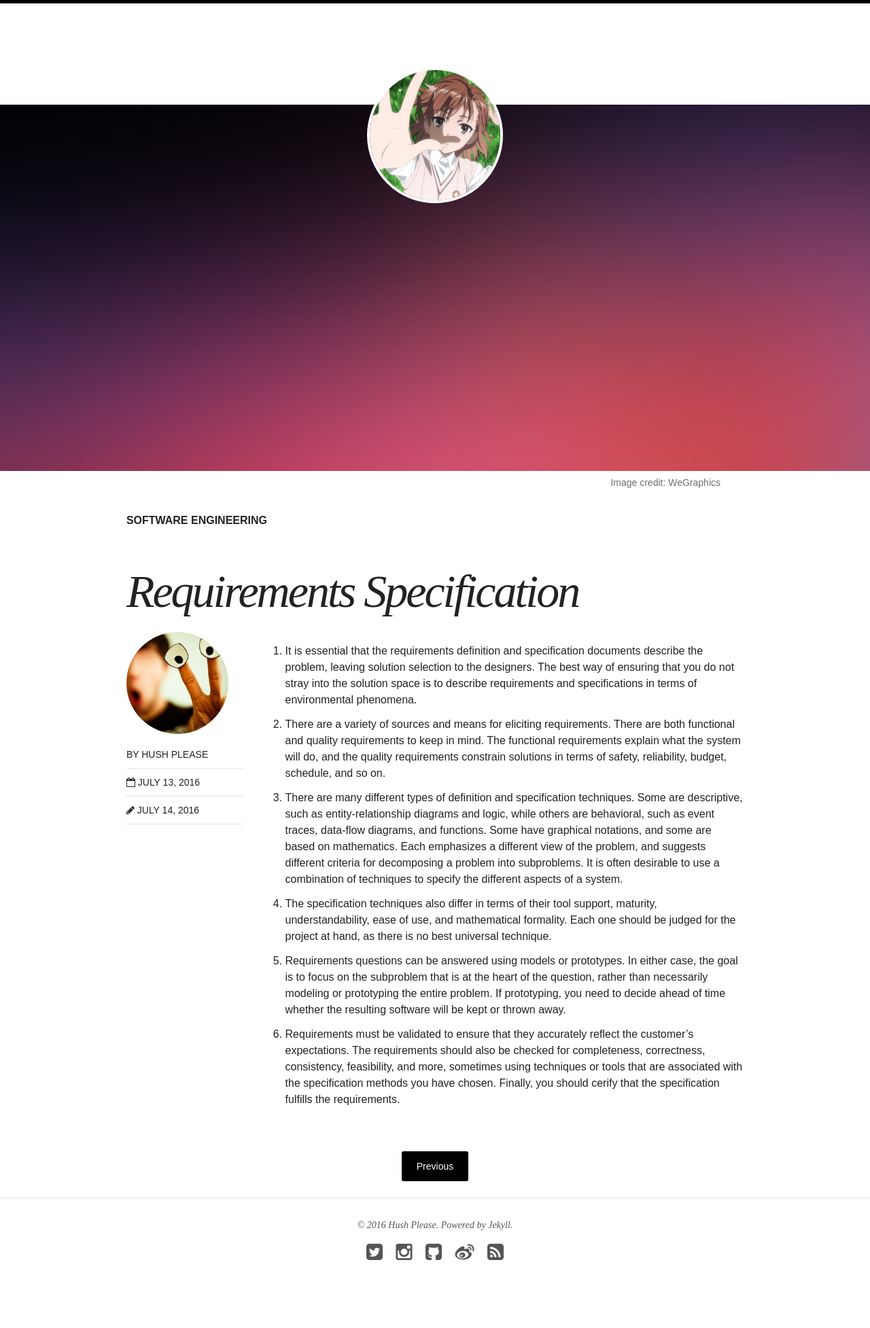
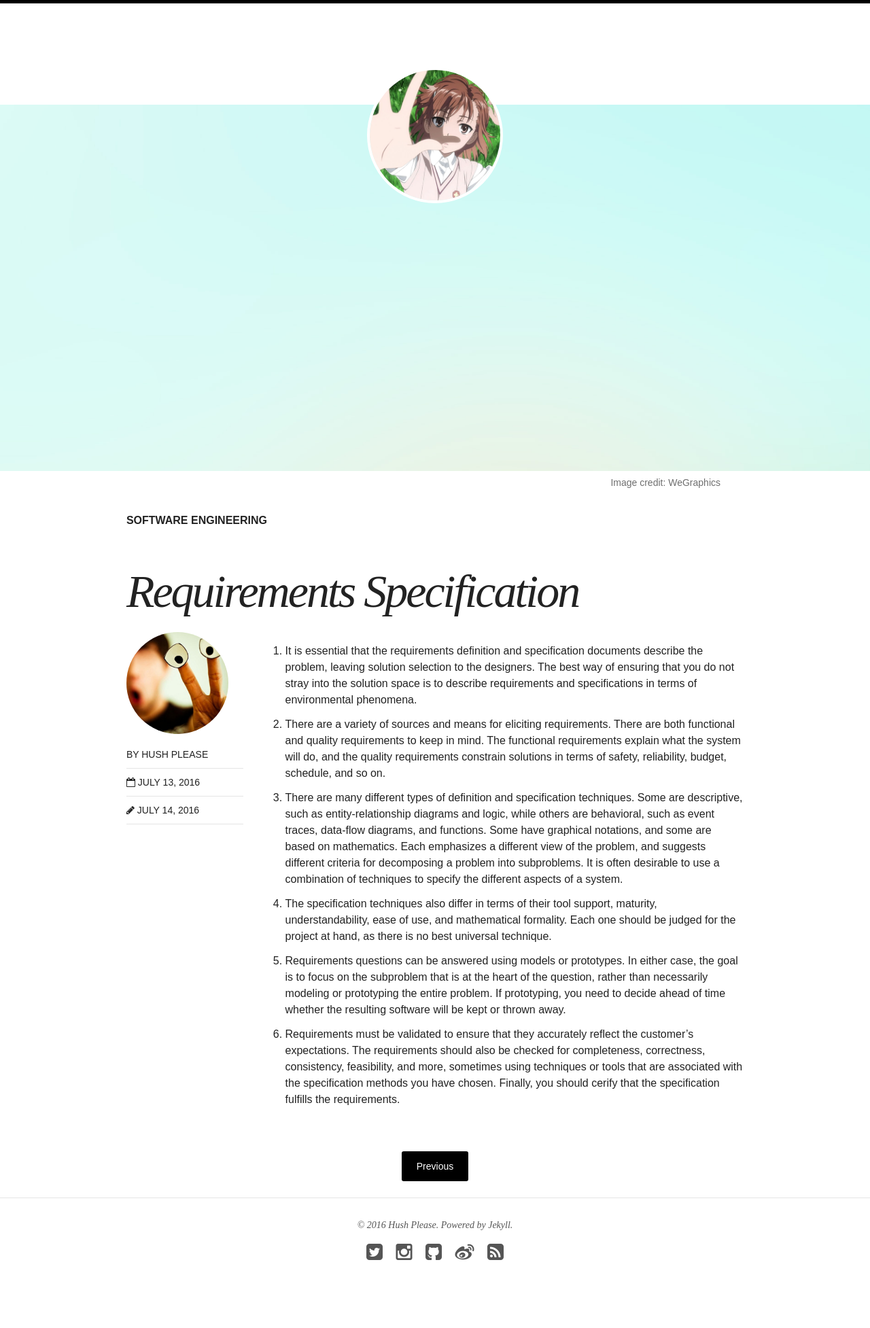
Before and after one commit to hushPlease/hushPlease.github.io, a Jekyll site: the page built from _posts/blog/2016-07-14-requirements-specification.md, in a window 1280 px wide. Shown: the whole page at 68% size. Built offline with Jekyll 4.4.1, drawn with Linux system fonts in a browser that asks for light colours; nearby versions of some CDN libraries.

```diff
--- a/_posts/blog/2016-07-14-requirements-specification.md
+++ b/_posts/blog/2016-07-14-requirements-specification.md
@@ -6,9 +6,9 @@ categories: blog
 excerpt: "To grasp requirements more specifically."
 tags: [Software Engineering]
 image:
-  feature: bg\16.jpg
+  feature: bg\14.jpg
   credit: WeGraphics
-  creditlink: http://wegraphics.net/downloads/free-ultimate-blurred-background-pack/
+  creditlink: http://wegraphics.net/
 date: 2016-07-13T15:39:55-04:00
 modified: 2016-07-14T14:19:19-04:00
 ---
```
